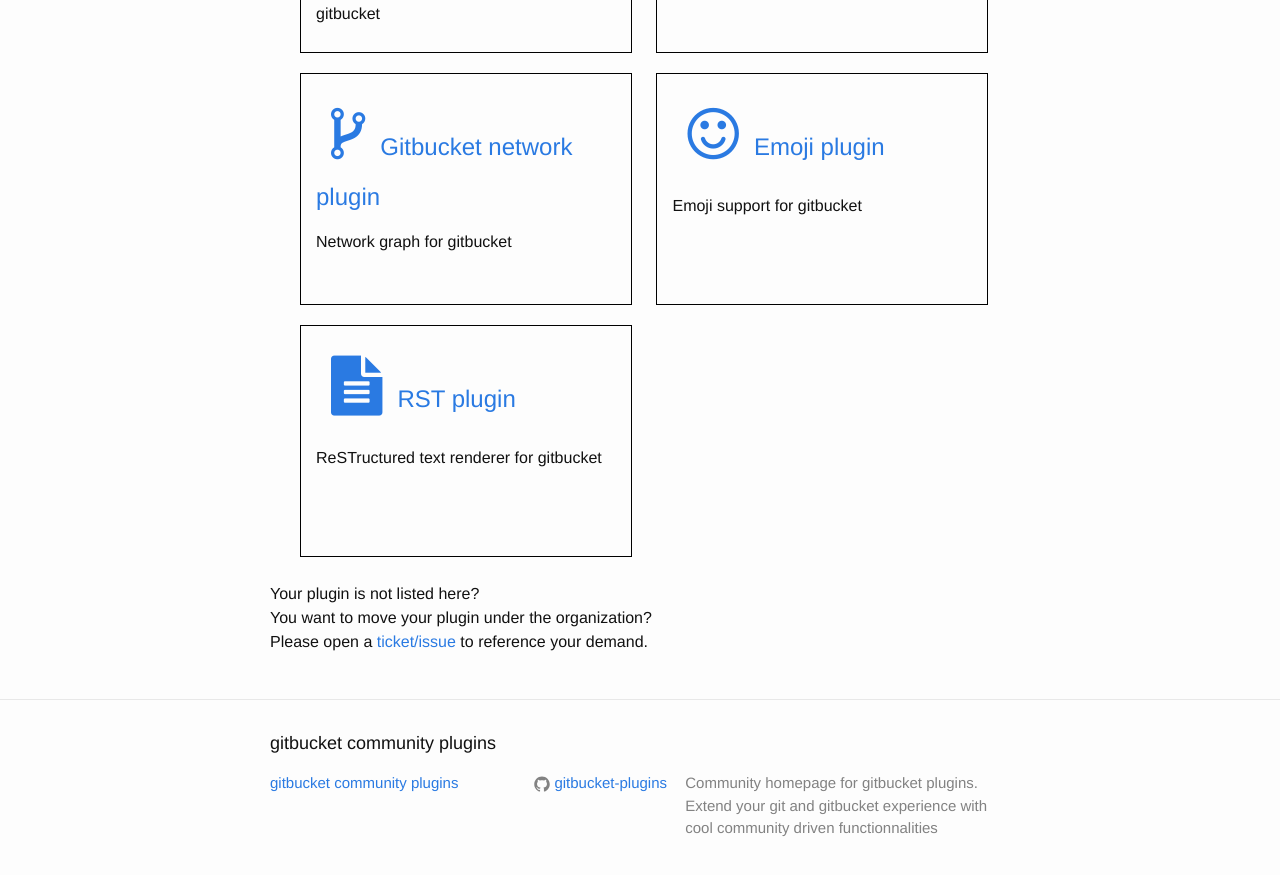
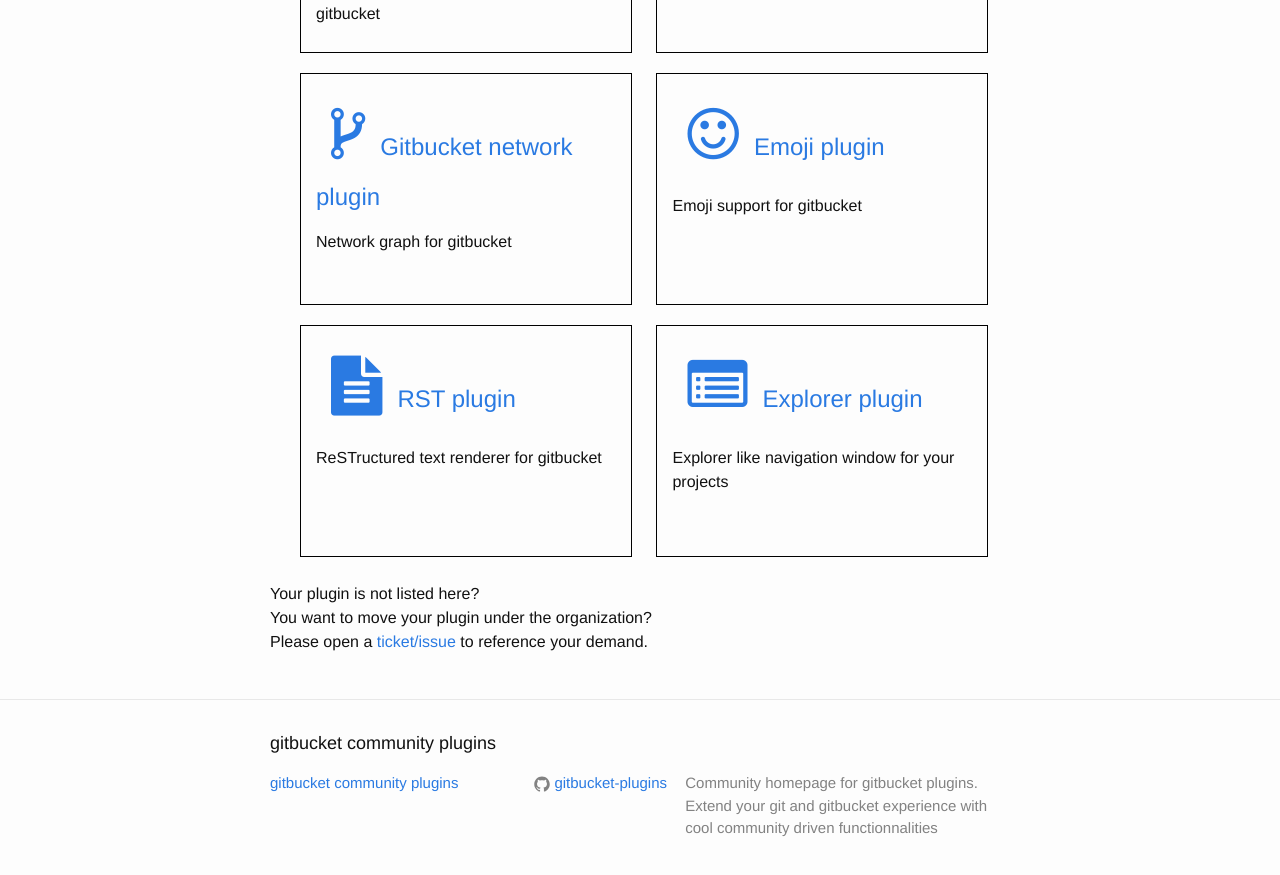
Before and after one commit to gitbucket-plugins/gitbucket-plugins.github.io, a Jekyll site: the page built from index.html, in a window 1280 px wide and 900 px high, scrolled down 1233 px. Shown: the top 875 px of the window. Built offline with Jekyll 4.4.1, drawn with Linux system fonts in a browser that asks for light colours; nearby versions of some CDN libraries.

Commit message:
add explorer plugin
close #12

```diff
--- a/index.html
+++ b/index.html
@@ -79,6 +79,12 @@
         </h2>
           <p>ReSTructured text renderer for gitbucket</p>
       </li>
+      <li>
+        <h2>
+          <a class="post-link" href="https://github.com/tomoki1207/gitbucket-explorer-plugin"><span class="fa fa-list-alt"></span>Explorer plugin</a>
+        </h2>
+          <p>Explorer like navigation window for your projects</p>
+      </li>
   </ul>
   <p>Your plugin is not listed here?<br>You want to move your plugin under the organization?<br>Please open a <a href="https://github.com/gitbucket-plugins/gitbucket-plugins.github.io/issues">ticket/issue</a> to reference your demand.</p>
 </div>
```
